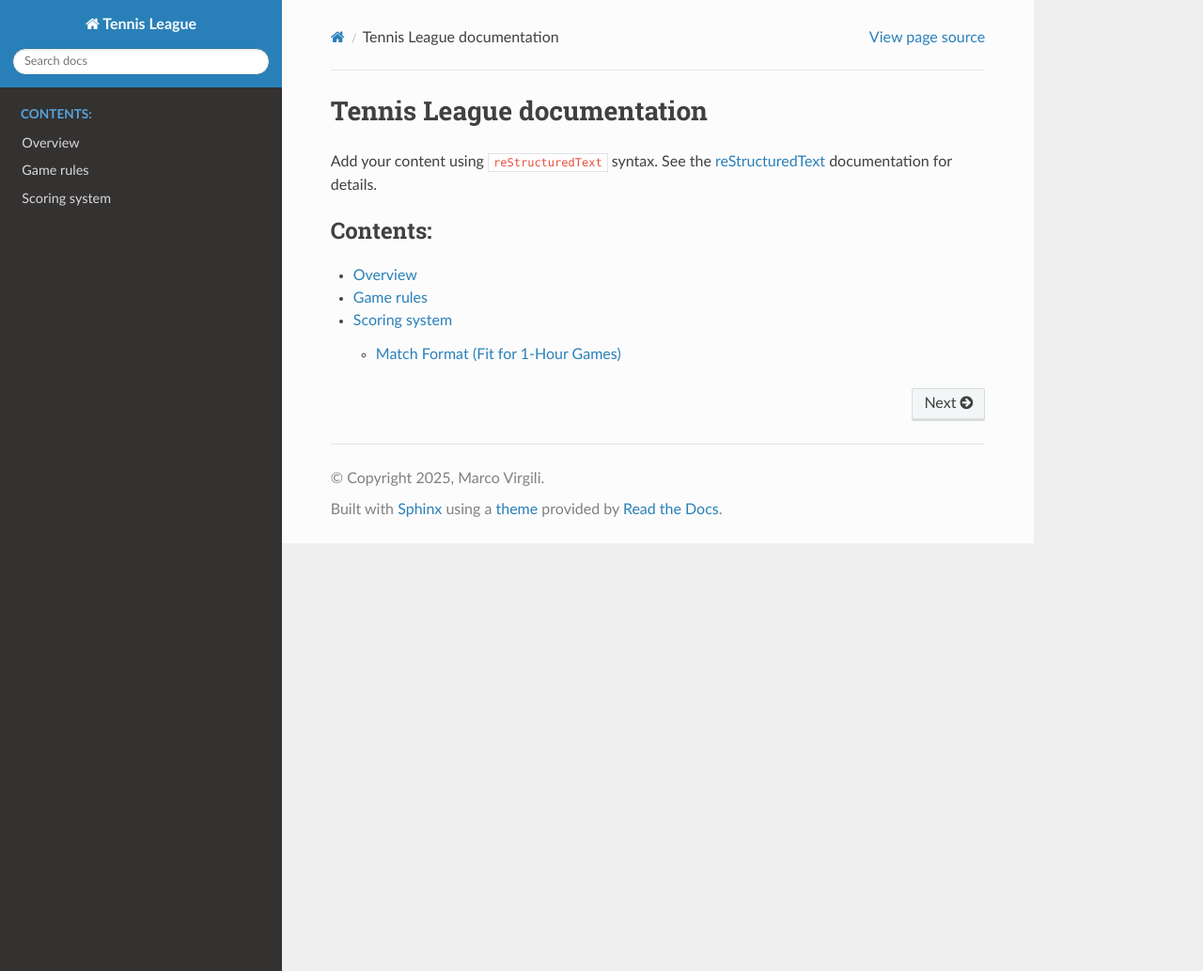
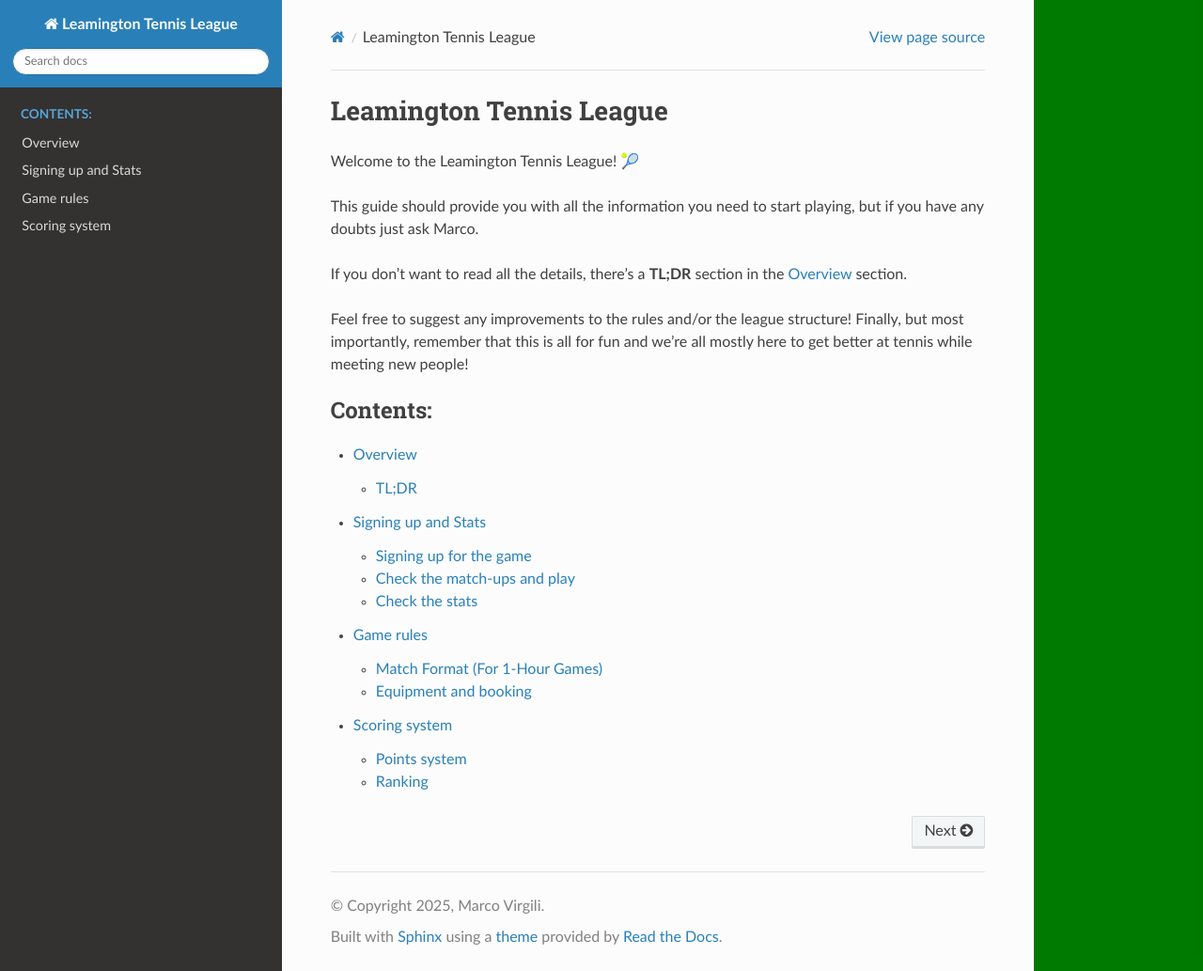
Before and after one commit to marcovi15/tennis-league, a Sphinx documentation site: the page built from source/index.rst, in a window 1280 px wide and 1033 px high. Shown: the whole window at 94% size. Built offline with Sphinx 7.4.7 and the Read the Docs theme 3.1.0, drawn with Linux system fonts in a browser that asks for light colours.

Commit message:
Completed docs

```diff
--- /dev/null
+++ b/source/_static/custom.css
@@ -0,0 +1,3 @@
+body {
+    background-color: green !important;
+}
--- a/source/conf.py
+++ b/source/conf.py
@@ -6,7 +6,7 @@
 # -- Project information -----------------------------------------------------
 # https://www.sphinx-doc.org/en/master/usage/configuration.html#project-information
 
-project = 'Tennis League'
+project = 'Leamington Tennis League'
 copyright = '2025, Marco Virgili'
 author = 'Marco Virgili'
 release = '1.0'
@@ -17,13 +17,12 @@ extensions = [
     'sphinx.ext.napoleon',         # Support Google- & NumPy-style docstrings
     'sphinx.ext.viewcode',         # Add links to source code
     'sphinx.ext.autosummary',      # Generate summary tables
-    'sphinx_autodoc_typehints'     # Show type hints in docs
+    'sphinx_autodoc_typehints',     # Show type hints in docs
+    'sphinxemoji.sphinxemoji'
 ]
 
 # -- General configuration ---------------------------------------------------
 # https://www.sphinx-doc.org/en/master/usage/configuration.html#general-configuration
-
-extensions = []
 
 templates_path = ['_templates']
 exclude_patterns = ['_build', 'Thumbs.db', '.DS_Store']
@@ -35,3 +34,4 @@ exclude_patterns = ['_build', 'Thumbs.db', '.DS_Store']
 
 html_theme = 'sphinx_rtd_theme'
 html_static_path = ['_static']
+html_css_files = ['custom.css']
--- a/source/games_rules.rst
+++ b/source/games_rules.rst
@@ -1,2 +1,17 @@
 Game rules
 ==============================
+
+Match Format (For 1-Hour Games)
+------------------------------------
+
+- **Best of 5 short sets** (first to 3 sets wins the match).
+- **Best of 5 games sets** (first to win 3 games wins the set, unless score is 2-2).
+- **Tiebreak at 2-2 games** in a set (first to 7 points with 2 points difference wins the set).
+- No-ad scoring (**"sudden death"** at deuce).
+- If time runs out, whoever won more sets wins. If sets are even, whoever was ahead in the last set wins. If that is also even, it's a draw.
+
+Equipment and booking
+--------------------------------
+
+Talk with your opponent before the match to schedule the game, and make sure you have enough balls between the two of you.
+One of you will hopefully have an annual pass, but put a message in the group if not and someone will help you with that.
--- a/source/index.rst
+++ b/source/index.rst
@@ -3,12 +3,17 @@
    You can adapt this file completely to your liking, but it should at least
    contain the root `toctree` directive.
 
-Tennis League documentation
+Leamington Tennis League
 ===========================
 
-Add your content using ``reStructuredText`` syntax. See the
-`reStructuredText <https://www.sphinx-doc.org/en/master/usage/restructuredtext/index.html>`_
-documentation for details.
+Welcome to the Leamington  Tennis League! |:tennis:|
+
+This guide should provide you with all the information you need to start playing, but if you have any doubts just ask Marco.
+
+If you don't want to read all the details, there's a **TL;DR** section in the :doc:`overview` section.
+
+Feel free to suggest any improvements to the rules and/or the league structure!
+Finally, but most importantly, remember that this is all for fun and we're all mostly here to get better at tennis while meeting new people!
 
 
 .. toctree::
@@ -16,5 +21,6 @@ documentation for details.
    :caption: Contents:
 
    overview
+   sign_up
    games_rules
    points_system
--- a/source/overview.rst
+++ b/source/overview.rst
@@ -1,4 +1,18 @@
 Overview
 ===============================
 
-Welcome to the Tennis League
+Registrations, match-making, scoring and data capturing are all managed automatically by a script.
+
+The code was tested to make everything runs smoothly, but please be patient if bugs come up (as they always do!).
+If you do spot any bugs, be a good citizen and report them! |:policeman:|
+
+TL;DR
+----------------------------
+
+This is a summary of how the league works. If you have any questions, the answer could be somewhere else in this guide, but feel free to just ask in the group.
+
+- Sign up to play by navigating to sheet `sign_up` of `this document <https://docs.google.com/spreadsheets/d/1OY-nmzJ7s2YsOrDKokKYcf3hjkkchkAWSAGc216eyA4/edit?usp=sharing>`_ and adding your name (if not already there) and a "Yes". Sign ups end every Sunday at 21:00.
+- On Monday, check who your opponent is in sheet `match_ups` and schedule a match with them.
+- Play a best of 5 sets match, with sets of 5 games and "sudden death" at deuce. When sets are 2-2 games, there's a tie-break and the first to 7 points (with 2 points difference) wins the set.
+- Report the results in sheet `match_ups`.
+- Keep track of league stats through the other sheets in the document.
--- /dev/null
+++ b/source/sign_up.rst
@@ -0,0 +1,41 @@
+Signing up and Stats
+==============================
+
+You can sign up and access all the stats from this `Google Sheets document <https://docs.google.com/spreadsheets/d/1OY-nmzJ7s2YsOrDKokKYcf3hjkkchkAWSAGc216eyA4/edit?usp=sharing>`_.
+
+.. WARNING:: Please do not change the structure of the tables (headers, sheet name, new columns...).
+
+The spreadhseet has several sheets, each serving a different function.
+
+
+Signing up for the game
+----------------------------
+If you want to sign up to play next week, do the following **before Sunday at 21:00**:
+
+1. Navigate to the sheet `sign_up`.
+2. Type your name in the `player` column, if it's not already there.
+3. Type "Yes" next to your name, under the `playing` column (if you don't do this, the code will assume you're not playing).
+
+You name should already be in the list next time, so please be careful not to enter it again.
+
+Check the match-ups and play
+----------------------------
+
+On Sunday evening after 21:00, you should be able to see who you matched up against:
+
+1. Navigate to the sheet `match_ups` and **see who your opponent is**.
+2. **Schedule a game** with them some time before the following Sunday.
+3. **Play the game** (see :doc:`games_rules` for the game rules).
+4. **Enter the result** (number of sets per player) in `match_ups`. If you end up not playing, leave it blank.
+
+.. Note:: If an odd number of people sign up for the week, one will be selected to skip the game. This will either be the person with the highest number of games played, or one selected at random.
+
+
+Check the stats
+----------------------------
+The rest of the sheets are locked, so you cannot edit them, but you can use them to see the league stats:
+- `ranking` shows the overall leaderboard, with number of points and games played.
+- `past_results` is a register of all the games played so far, labelled by week.
+- `points` is a register of the points earned at every round by each player. These are not weighed, so the overall leaderboard may not perfectly match these.
+
+Cool visulisations of key stats **might** come at some point in the future if this project takes off.
```
Also changed, not shown: source/points_system.rst (+18 -5 lines).
